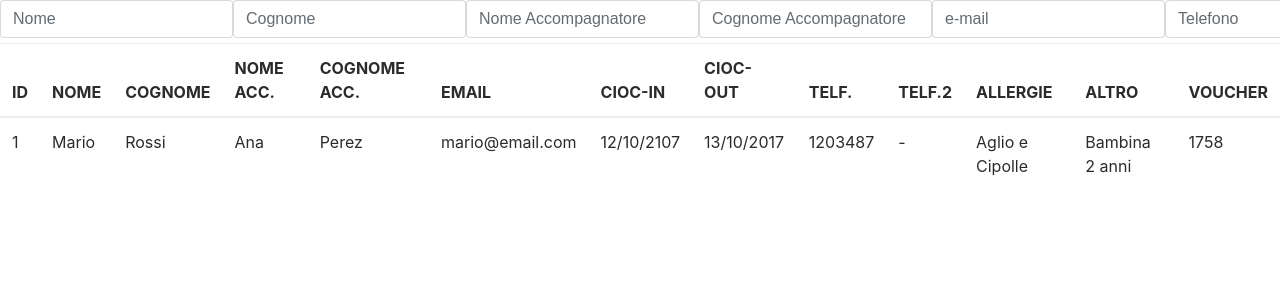
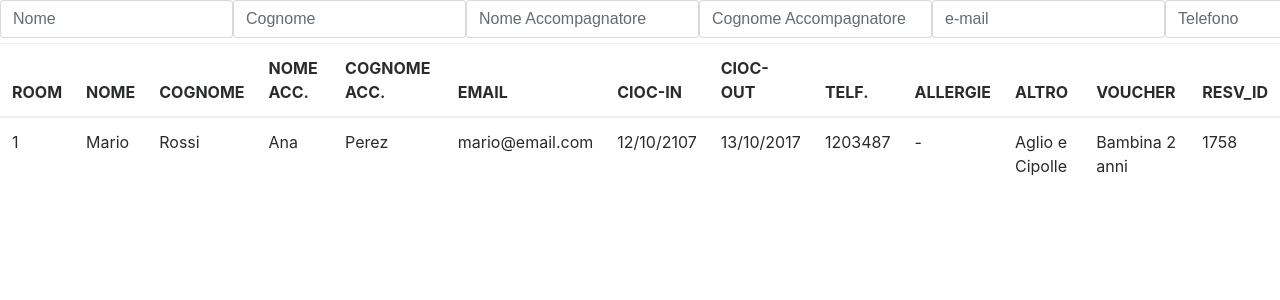
Before and after one commit to silviobessone/reserv_sys, a Flask app: template templates/reservations.html in a window 1280 px wide. Shown: the top 300 px of the page. Run offline with Flask 3, Linux system fonts and the light colour scheme; the template is opened without the code that fills it, so the values that code supplies are empty; some libraries are stand-ins or nearby versions.

Commit message:
Change Rows.

```diff
--- a/templates/reservations.html
+++ b/templates/reservations.html
@@ -45,7 +45,7 @@
         <table class="table table-hover">
           <thead>
             <tr>
-              <th>ID</th>
+              <th>ROOM</th>
               <th>NOME</th>
               <th>COGNOME</th>
               <th>NOME ACC.</th>
@@ -54,10 +54,10 @@
               <th>CIOC-IN</th>
               <th>CIOC-OUT</th>
               <th>TELF.</th>
-              <th>TELF.2</th>
               <th>ALLERGIE</th>
               <th>ALTRO</th>
               <th>VOUCHER</th>
+              <th>RESV_ID</th>
             </tr>
           </thead>
           <tbody>
```
